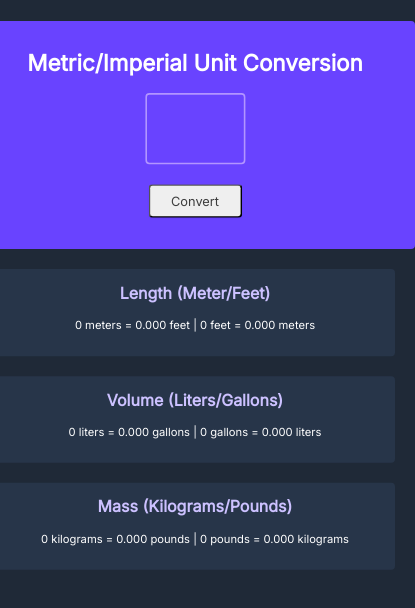
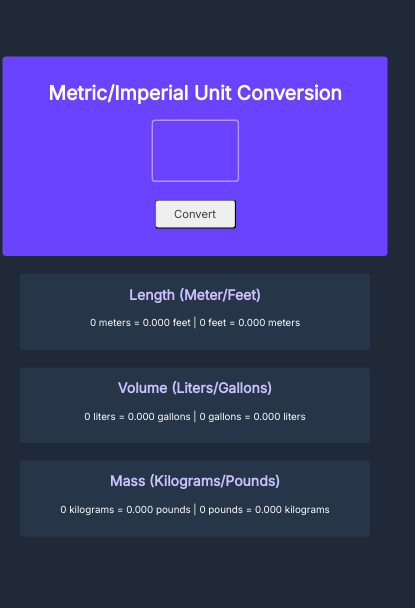
Before and after one commit to JaggedHorzion/Unit-Converter, a plain HTML site: page index.html in a window 390 px wide. Shown: the whole page, 415 px wide, since content can reach past the window. Drawn offline with Linux system fonts and the light colour scheme.

Commit message:
Updated Mobile Scaling

```diff
--- a/style.css
+++ b/style.css
@@ -100,3 +100,9 @@ h1 {
             margin-top: -50px;
         }
     }
+@media only screen and (max-width: 450px) {
+.container {
+            transform: scale(0.7, 0.7);
+            margin-top: -50px;
+        }
+    }
```
